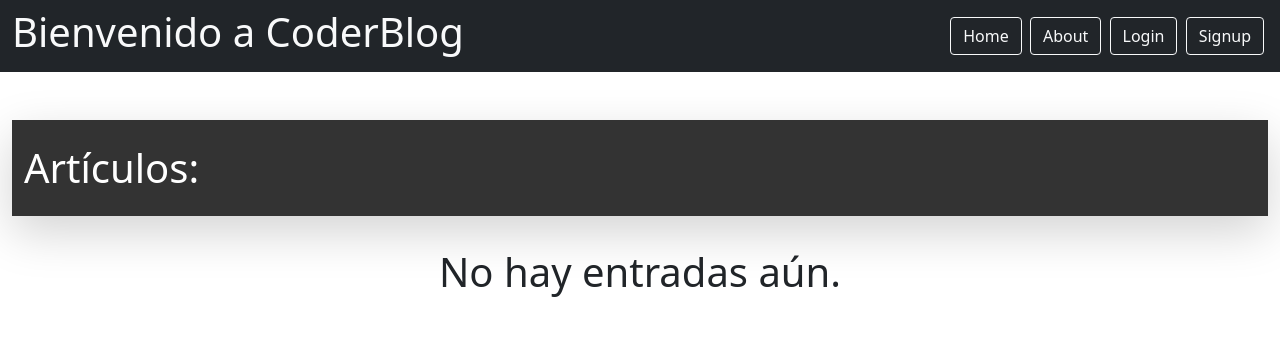
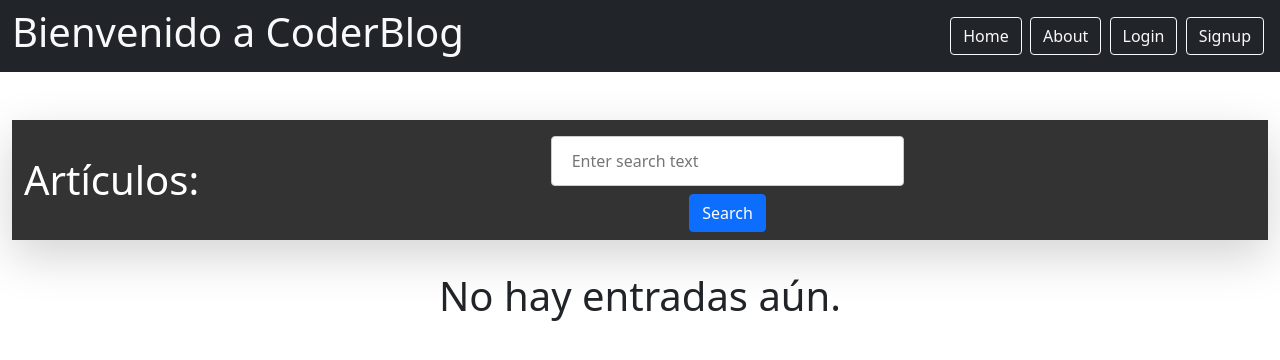
Before and after one commit to sanchezmiguel/CoderBlogRepo, a Django app: page / in a window 1280 px wide. Shown: the top 360 px of the page. Run offline with Django 4.2, Linux system fonts and the light colour scheme; data that the repository does not hold is empty; some libraries are stand-ins or nearby versions.

Commit message:
search bar implemented

```diff
--- a/coderDjango/blogApp/forms.py
+++ b/coderDjango/blogApp/forms.py
@@ -15,8 +15,17 @@ class ArticuloForm(forms.ModelForm):
             'image': forms.ClearableFileInput(attrs={'class': 'form-control'}),
         }
         labels = {
-            'title':'Título',
-            'subtitle':'Subtítulo',
-            'text':'Texto del artículo',
+            'title': 'Título',
+            'subtitle': 'Subtítulo',
+            'text': 'Texto del artículo',
             'image': 'Imagen',
         }
+
+
+class CardSearchForm(forms.Form):
+    search_text = forms.CharField(
+        label='Search Text',
+        max_length=100,
+        required=False,
+        widget=forms.TextInput(attrs={'placeholder': 'Enter search text'}),
+    )
--- a/coderDjango/blogApp/templates/blogApp/articulo_list.html
+++ b/coderDjango/blogApp/templates/blogApp/articulo_list.html
@@ -4,9 +4,17 @@
 <nav class="navbar navbar-expand-xxl custom-header w-100 shadow-lg">
     <div class="container-fluid">
         <h1 class="my-3">Artículos:</h1>
+        <div>
+            <form action="{% url 'articulo.list' %}" class="form-inline" method="get" style="display: inline-block;">
+                <div>
+                    {{ form.search_text }}
+                    <button class="btn btn-primary" type="submit">Search</button>
+                </div>
+            </form>
+        </div>
         <div aria-label="Ordenar por" class="btn-group" role="group">
             {% if articulos %}
-            <a class="btn btn-primary mx-1" href="{% url 'articulo.list' %}?orden=title">Ordenar por Titulo</a>
+            <a class="btn btn-primary mx-1" href="{% url 'articulo.list' %}?orden=title">Ordenar por Título</a>
             <a class="btn btn-primary mx-1" href="{% url 'articulo.list' %}?orden=author">Ordenar por Autor</a>
             <a class="btn btn-primary mx-1" href="{% url 'articulo.list' %}?orden=created">Ordenar por Fecha</a>
             {% endif %}
@@ -18,7 +26,6 @@
         {% if articulos %}
         {% for articulo in articulos %}
         <div class="col-md-4">
-
             <div class="card mb-4 card-color shadow-lg">
                 {% if articulo.image %}
                 <img alt="{{ articulo.title }}" class="card-img-top" src="{{ articulo.image.url }}">
--- a/coderDjango/blogApp/views.py
+++ b/coderDjango/blogApp/views.py
@@ -1,29 +1,42 @@
-from django.http import HttpResponseRedirect
-from django.shortcuts import render
-from django.views.generic import CreateView, ListView, DetailView, UpdateView
+from django.contrib.auth.mixins import LoginRequiredMixin
+from django.views.generic import CreateView, DetailView, UpdateView
 from django.views.generic.edit import DeleteView
-from django.contrib.auth.mixins import LoginRequiredMixin
 
 from blogApp.forms import ArticuloForm
-from blogApp.models import Articulo
-
 
 # Create your views here.
+
+from django.views.generic import ListView
+from .models import Articulo
+from .forms import CardSearchForm
 
 
 class ArticuloListView(ListView):
     model = Articulo
     context_object_name = 'articulos'
-    # template_name = 'tu_template.html'
+    template_name = 'blogApp/articulo_list.html'
 
     def get_queryset(self):
-        # Obtén el valor del parámetro 'orden' de la URL
+        # Obtain the value of the 'orden' parameter from the URL
         orden = self.request.GET.get('orden')
 
-        # Define la consulta base sin ordenamiento
+        # Create an instance of the CardSearchForm
+        search_form = CardSearchForm(self.request.GET)
+
+        # Check if the form is valid
+        if search_form.is_valid():
+            search_text = search_form.cleaned_data.get('search_text')
+        else:
+            search_text = None
+
+        # Define the base queryset without ordering
         queryset = Articulo.objects.all()
 
-        # Verifica el valor de 'orden' y ordena los artículos en consecuencia
+        # Filter based on the search_text
+        if search_text:
+            queryset = queryset.filter(text__icontains=search_text)
+
+        # Check the value of 'orden' and order the articles accordingly
         if orden == 'title':
             queryset = queryset.order_by('title')
         elif orden == 'author':
@@ -32,6 +45,11 @@ class ArticuloListView(ListView):
             queryset = queryset.order_by('created')
 
         return queryset
+
+    def get_context_data(self, **kwargs):
+        context = super().get_context_data(**kwargs)
+        context['form'] = CardSearchForm(self.request.GET)  # Pass the search form to the context
+        return context
 
 
 class ArticuloDetailView(DetailView):
```
